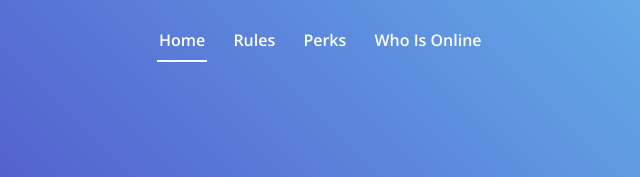
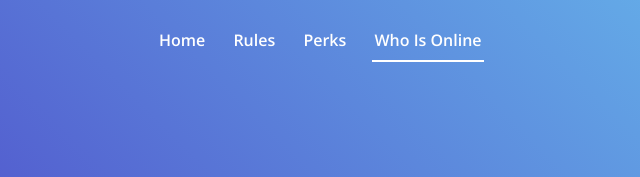
Before and after one commit to basicallyodd/online.furpals.space, a plain HTML site: page index.html in a window 1280 px wide. Shown: the top 177 px of the page, 314-954 px from the left. Drawn offline with nearby package versions, Linux system fonts and the light colour scheme.

Commit message:
fix formatting

```diff
--- a/index.html
+++ b/index.html
@@ -48,10 +48,10 @@
             </div>
             <div class="collapse navbar-collapse" id="primary_menu">
                 <ul class="nav navbar-nav mainmenu">
-                    <li class="active"><a href="https://furpals.space/#home_page">Home</a></li>
+                    <li><a href="https://furpals.space/#home_page">Home</a></li>
                     <li><a href="https://furpals.space/#rules_page">Rules</a></li>
                     <li><a href="https://furpals.space/#perks_page">Perks</a></li>
-                    <li><a href="https://online.furpals.space">Who is Online</a></li>
+                    <li class="active"><a href="https://online.furpals.space">Who is Online</a></li>
                 </ul>
             </div>
         </div>
```
